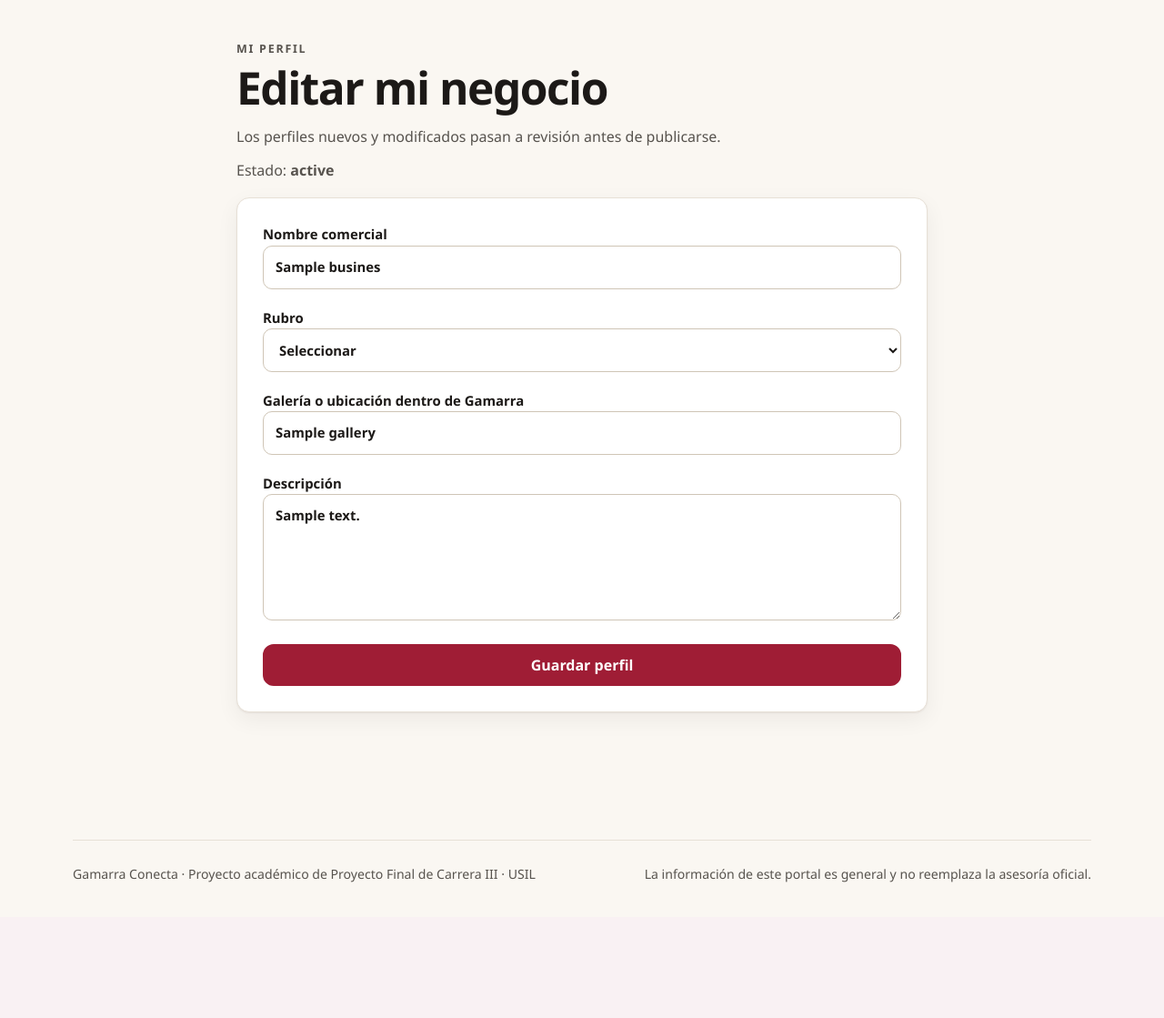
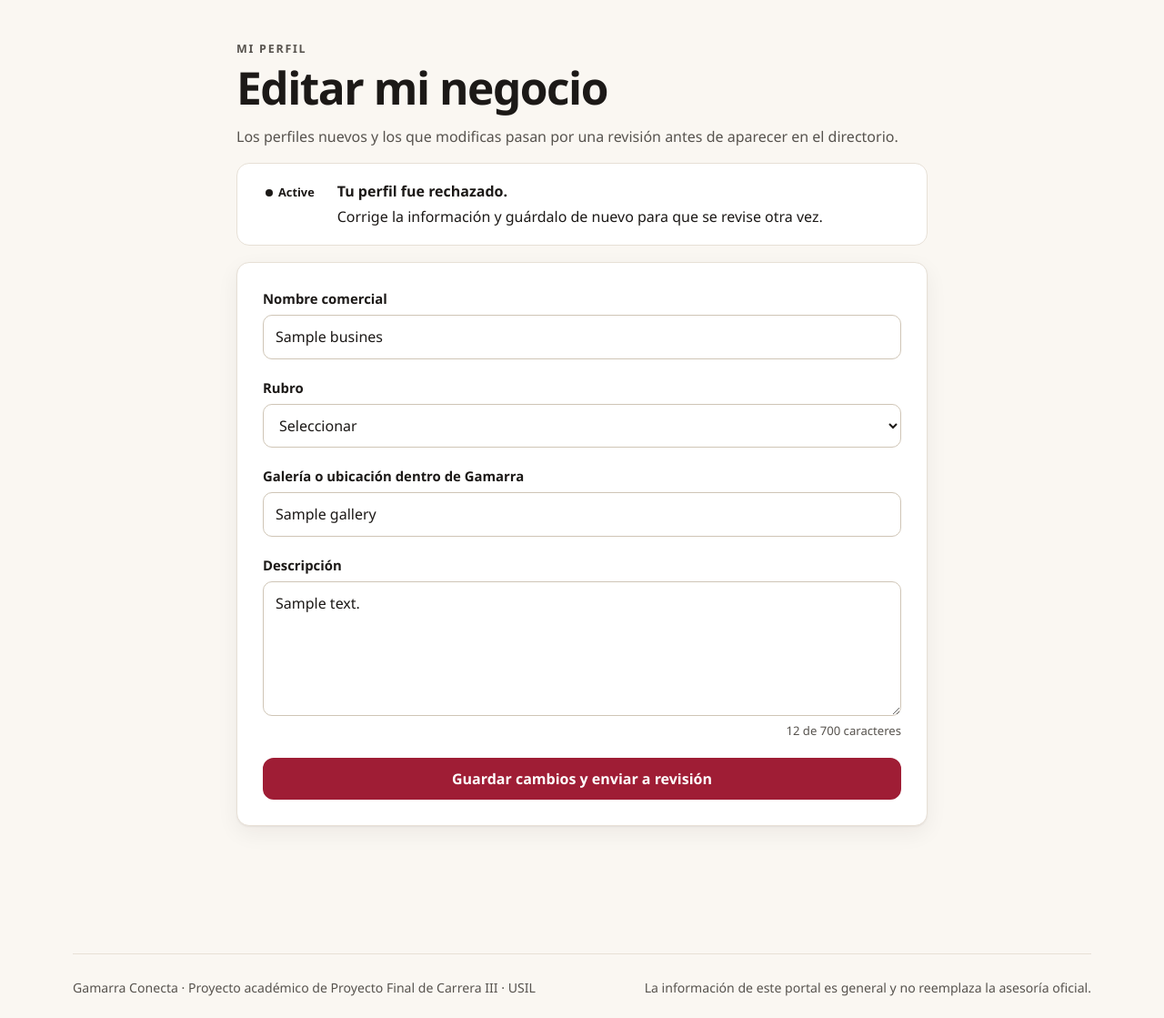
Before and after one commit to michellemontoyarocca/gamarra-conecta, a Flask app: template templates/my_business.html in a window 1280 px wide. Shown: the part 69-1188 px from the top of the page at 91% size. Before the commit the page ends 1039 px from the top, so only its background shows below. Run offline with Flask 3, Linux system fonts and the light colour scheme; the template is opened without the code that fills it: most values are stand-ins (such as "Sample title", 1, 10 or a date in 2020).

Commit message:
GC-7 HU03 · Como comerciante, quiero registrar y editar el perfil de mi negocio para mantener actualizada su información.

```diff
--- a/templates/my_business.html
+++ b/templates/my_business.html
@@ -1,8 +1,27 @@
 {% extends 'base.html' %}{% block title %}Mi negocio · Gamarra Conecta{% endblock %}
-{% block content %}<div class="form-page wide"><p class="eyebrow">MI PERFIL</p><h1>{{ 'Editar' if business else 'Registrar' }} mi negocio</h1><p>Los perfiles nuevos y modificados pasan a revisión antes de publicarse.</p>{% if business %}<p class="status">Estado: <strong>{{ business['status'] }}</strong></p>{% endif %}
-<form method="post" class="card form"><input type="hidden" name="_csrf" value="{{ csrf_token }}">
-<label>Nombre comercial<input name="name" required maxlength="120" value="{{ request.form.get('name', business['name'] if business else '') }}"></label>
-<label>Rubro<select name="category" required><option value="">Seleccionar</option>{% for item in categories %}<option value="{{ item }}" {% if request.form.get('category', business['category'] if business else '') == item %}selected{% endif %}>{{ item }}</option>{% endfor %}</select></label>
-<label>Galería o ubicación dentro de Gamarra<input name="gallery" required maxlength="120" value="{{ request.form.get('gallery', business['gallery'] if business else '') }}"></label>
-<label>Descripción<textarea name="description" required maxlength="700" rows="5">{{ request.form.get('description', business['description'] if business else '') }}</textarea></label>
-<button class="button" type="submit">Guardar perfil</button></form></div>{% endblock %}
+{% block content %}
+<div class="form-page wide">
+  <p class="eyebrow">Mi perfil</p>
+  <h1>{{ 'Editar' if business else 'Registrar' }} mi negocio</h1>
+  <p>Los perfiles nuevos y los que modificas pasan por una revisión antes de aparecer en el directorio.</p>
+  {% if business %}
+    {% set st = business['status'] %}
+    <div class="status-card {{ st }}" role="status">
+      <span class="badge {{ st }}">{{ st|capitalize }}</span>
+      <div>
+        {% if st == 'pendiente' %}<strong>Tu perfil está en revisión.</strong><p>Todavía no aparece en el directorio. Te avisamos aquí cuando cambie de estado.</p>
+        {% elif st == 'publicado' %}<strong>Tu perfil está publicado.</strong><p><a href="{{ url_for('business_detail', business_id=business['id']) }}">Ver mi ficha pública</a>. Si lo editas, volverá a revisión.</p>
+        {% else %}<strong>Tu perfil fue rechazado.</strong><p>Corrige la información y guárdalo de nuevo para que se revise otra vez.</p>{% endif %}
+      </div>
+    </div>
+  {% endif %}
+  <form method="post" class="card form" novalidate>
+    <input type="hidden" name="_csrf" value="{{ csrf_token }}">
+    <div class="field-group"><label for="name">Nombre comercial</label><input id="name" name="name" required maxlength="120" value="{{ request.form.get('name', business['name'] if business else '') }}"></div>
+    <div class="field-group"><label for="category">Rubro</label><select id="category" name="category" required><option value="">Seleccionar</option>{% for item in categories %}<option value="{{ item }}" {% if request.form.get('category', business['category'] if business else '') == item %}selected{% endif %}>{{ item }}</option>{% endfor %}</select></div>
+    <div class="field-group"><label for="gallery">Galería o ubicación dentro de Gamarra</label><input id="gallery" name="gallery" required maxlength="120" placeholder="Por ejemplo: Galería Norte, stand 12" value="{{ request.form.get('gallery', business['gallery'] if business else '') }}"></div>
+    <div class="field-group"><label for="description">Descripción</label><textarea id="description" name="description" required maxlength="700" rows="5" data-counter="desc-count" placeholder="Qué vendes o qué servicio ofreces">{{ request.form.get('description', business['description'] if business else '') }}</textarea><span id="desc-count" class="counter" aria-live="polite"></span></div>
+    <button class="button" type="submit">{{ 'Guardar cambios y enviar a revisión' if business else 'Guardar perfil y enviar a revisión' }}</button>
+  </form>
+</div>
+{% endblock %}
```
Also changed, not shown: tests/test_hu03_perfil.py (+13 -0 lines).
